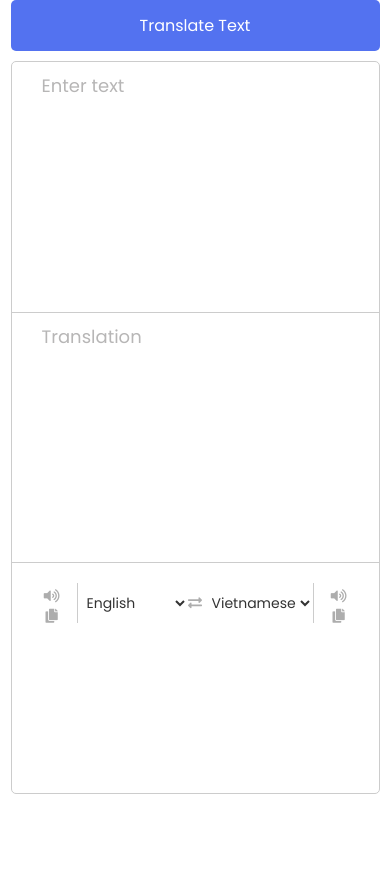
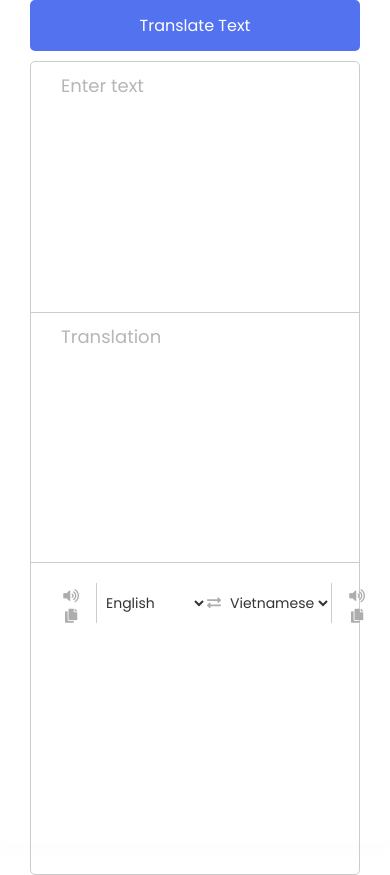
Before and after one commit to Dung-Coders/translator-app, a plain HTML site: page index.html in a window 390 px wide. Shown: the top 875 px of the page. Before the commit the page ends 844 px from the top, so only its background shows below. Drawn offline with Linux system fonts and the light colour scheme.

Commit message:
Update style.css

```diff
--- a/style.css
+++ b/style.css
@@ -143,10 +143,10 @@ body{
     margin: 0px 10px;
     padding-top: 0px;
     height: 100vh;
-    width: 110vw;
+    width: 100vw;
   }
   .wrapper{
-    height: 90%;
+    height: 100%;
   }
   .wrapper .text-input{
     flex-direction: column;
```
